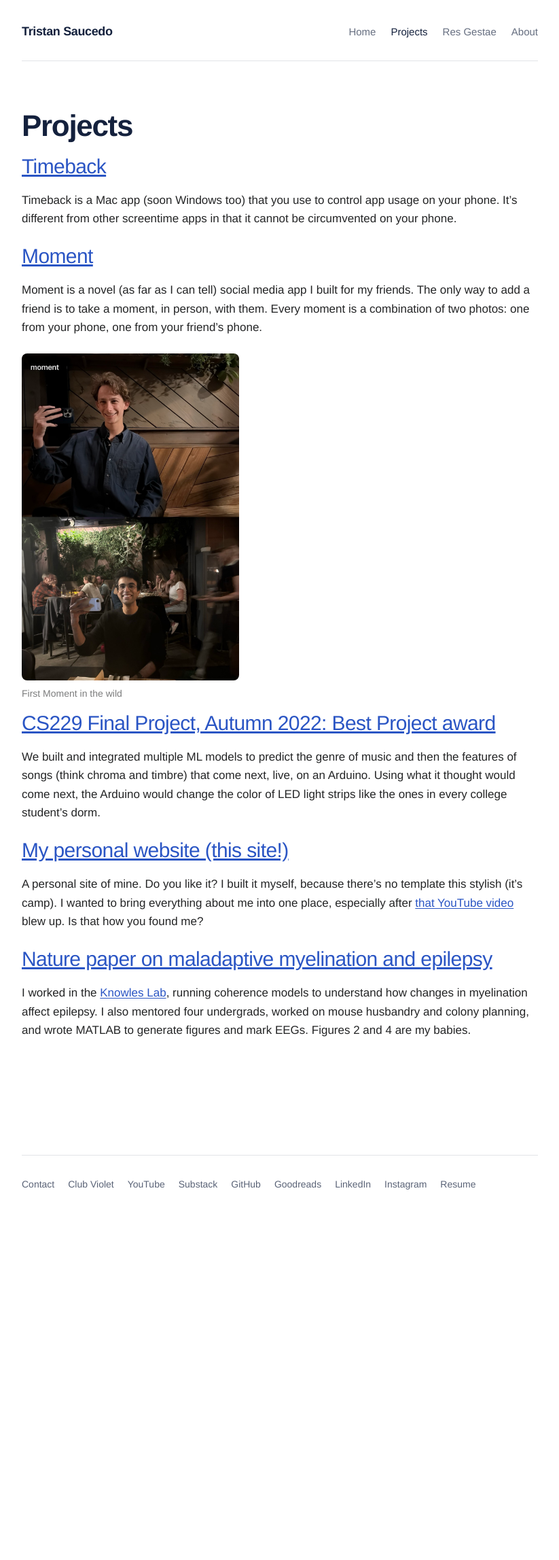
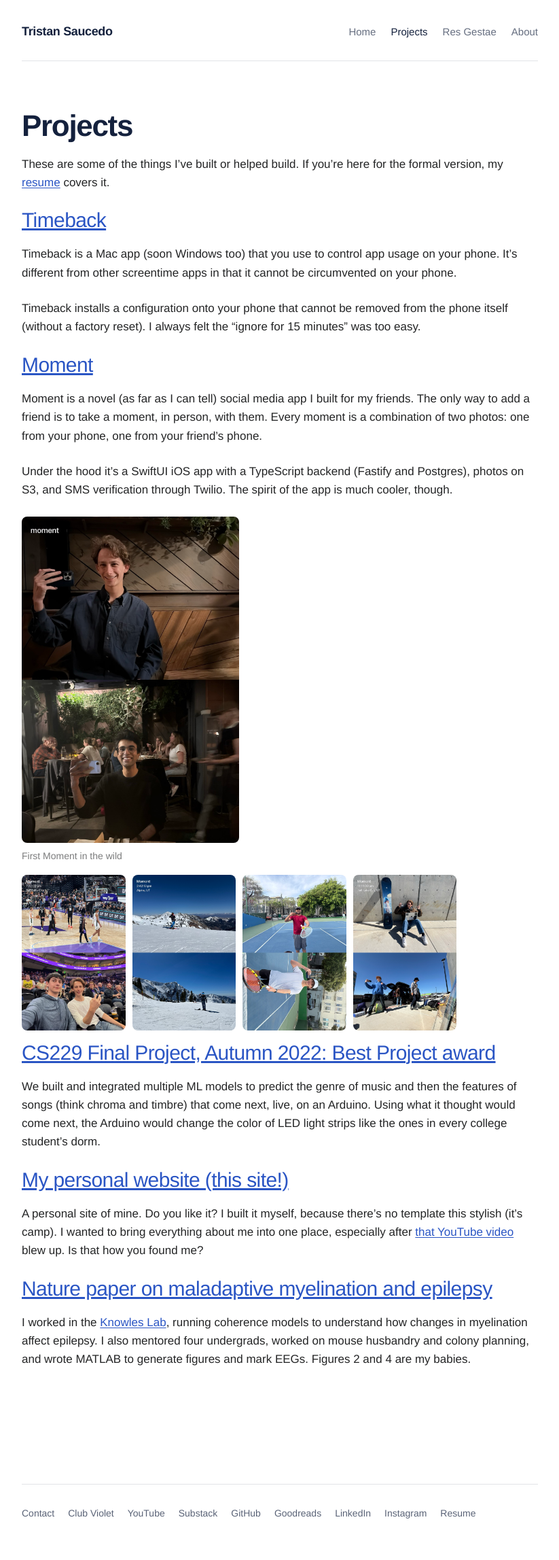
Before and after one commit to tsaucedogithub/tsaucedogithub.github.io, a Jekyll site: the page built from projects.md, in a window 1280 px wide. Shown: the whole page at 68% size, without its empty margins (228-1051 px from the left). Built offline with Jekyll 4.4.1, drawn with Linux system fonts in a browser that asks for light colours; some web fonts are replaced; before the commit the page ends 1811 px from its top, so only the background shows below that.

Commit message:
Copy refresh: home entrance, fuller about, projects intro + tech notes, Res Gestae intro; centered headshots; Moment gallery
Home is now a short entrance page and About carries the bio. Projects
gains a resume pointer, tech details for Timeback and Moment, and four
new Moment photos. Res Gestae intro replaces the placeholder with the
two-paragraph inchident/Augustus version. Headshots cropped so the face
sits centered (originals kept locally in assets/images/_originals).

Co-Authored-By: Claude Fable 5 <noreply@anthropic.com>

```diff
--- a/assets/css/style.css
+++ b/assets/css/style.css
@@ -180,7 +180,7 @@ main { padding: 72px 0 80px; }
 .headshot.home {
   flex: 0 0 auto;
   width: 240px;
-  aspect-ratio: 4 / 3;
+  aspect-ratio: 3 / 4;
   margin-top: 6px;
 }
 
@@ -255,7 +255,9 @@ img {
    Shared by the About page and the Home hero; placement varies by variant. */
 .headshot {
   border-radius: 8px;
-  background: center / cover no-repeat url("../images/headshots/img_1001.jpg");
+  /* 50% 63% keeps the face centered: these portraits carry a lot of sky, so
+     plain "center" crops with the face sitting low in the 4:3 box */
+  background: 50% 63% / cover no-repeat url("../images/headshots/img_1001.jpg");
 }
 .about-layout {
   display: flex;
@@ -388,12 +390,21 @@ img {
 .js-timeline .tl-entry.is-expanded .tl-text { -webkit-line-clamp: 12; }  /* overflow spills to the page */
 
 /* Res Gestae intro line */
-.res-intro { font-size: 1.9rem; max-width: 58ch; opacity: .85; margin-bottom: 8px; }
+.res-intro { font-size: 1.9rem; max-width: 58ch; opacity: .85; margin-bottom: 8px; text-indent: 2em; }
+.res-intro + .res-intro { margin-top: 14px; margin-bottom: 24px; }
 
 /* Project figure with caption */
 .project-figure { margin: 16px 0; }
 .project-figure img { max-width: 320px; border-radius: 8px; margin: 0; }
 .project-figure figcaption { font-size: 1.4rem; opacity: .6; margin-top: 8px; }
+.project-gallery {
+  display: grid;
+  grid-template-columns: repeat(auto-fill, minmax(140px, 1fr));
+  gap: 10px;
+  margin: 16px 0;
+  max-width: 640px;
+}
+.project-gallery img { width: 100%; aspect-ratio: 2 / 3; object-fit: cover; border-radius: 8px; margin: 0; }
 
 /* Single Res Gestae entry page */
 .gesta-meta { font-size: 1.4rem; opacity: .6; color: var(--color-primary); display: flex; gap: 14px; margin-bottom: 4px; }
--- a/index.markdown
+++ b/index.markdown
@@ -5,6 +5,6 @@ permalink: /
 body_class: home
 ---
 
-My personal site.
+Hi! My name is Tristan (you may have guessed that).
 
-Somewhat biased, I guess, since I created it. Currently an engineer in San Francisco. You'll find more of me here.
+This is my personal website. I'm currently an engineer in San Francisco. You'll find evidence of the other things I do here. Start with [About](/about/) if you want to learn more, or [Projects](/projects/) if you want to see what I've built.
--- a/projects.md
+++ b/projects.md
@@ -7,18 +7,31 @@ description: Things Tristan Saucedo has built.
 
 # Projects
 
+These are some of the things I've built or helped build. If you're here for the formal version, my <a href="{{ '/assets/tsaucedo_resume_2026_public.pdf' | relative_url }}" target="_blank" rel="noopener noreferrer">resume</a> covers it.
+
 ## [Timeback](https://getyourtimeback.app)
 
 Timeback is a Mac app (soon Windows too) that you use to control app usage on your phone. It's different from other screentime apps in that it cannot be circumvented on your phone.
+
+Timeback installs a configuration onto your phone that cannot be removed from the phone itself (without a factory reset). I always felt the "ignore for 15 minutes" was too easy.
 
 ## [Moment](https://photosmomentapp.com)
 
 Moment is a novel (as far as I can tell) social media app I built for my friends. The only way to add a friend is to take a moment, in person, with them. Every moment is a combination of two photos: one from your phone, one from your friend's phone.
 
+Under the hood it's a SwiftUI iOS app with a TypeScript backend (Fastify and Postgres), photos on S3, and SMS verification through Twilio. The spirit of the app is much cooler, though.
+
 <figure class="project-figure">
   <img src="{{ '/assets/images/res-gestae/img_8759.jpg' | relative_url }}" alt="Moment">
   <figcaption>First Moment in the wild</figcaption>
 </figure>
+
+<div class="project-gallery">
+  <img src="{{ '/assets/images/res-gestae/img_9012.jpg' | relative_url }}" alt="A Moment">
+  <img src="{{ '/assets/images/res-gestae/img_9024.jpg' | relative_url }}" alt="A Moment">
+  <img src="{{ '/assets/images/res-gestae/img_9057.jpg' | relative_url }}" alt="A Moment">
+  <img src="{{ '/assets/images/res-gestae/img_9182.jpg' | relative_url }}" alt="A Moment">
+</div>
 
 ## [CS229 Final Project, Autumn 2022: Best Project award](https://github.com/tsaucedogithub/cs229_final_project)
 
```
Also changed, not shown: about.md (+3 -1 lines), res-gestae.md (+3 -2 lines), assets/images/headshots/img_1001.jpg, assets/images/headshots/img_1031.jpg, assets/images/headshots/img_1042.jpg, assets/images/headshots/img_1049.jpg, assets/images/res-gestae/img_9012.jpg (added), assets/images/res-gestae/img_9024.jpg (added), assets/images/res-gestae/img_9057.jpg (added), assets/images/res-gestae/img_9182.jpg (added).
